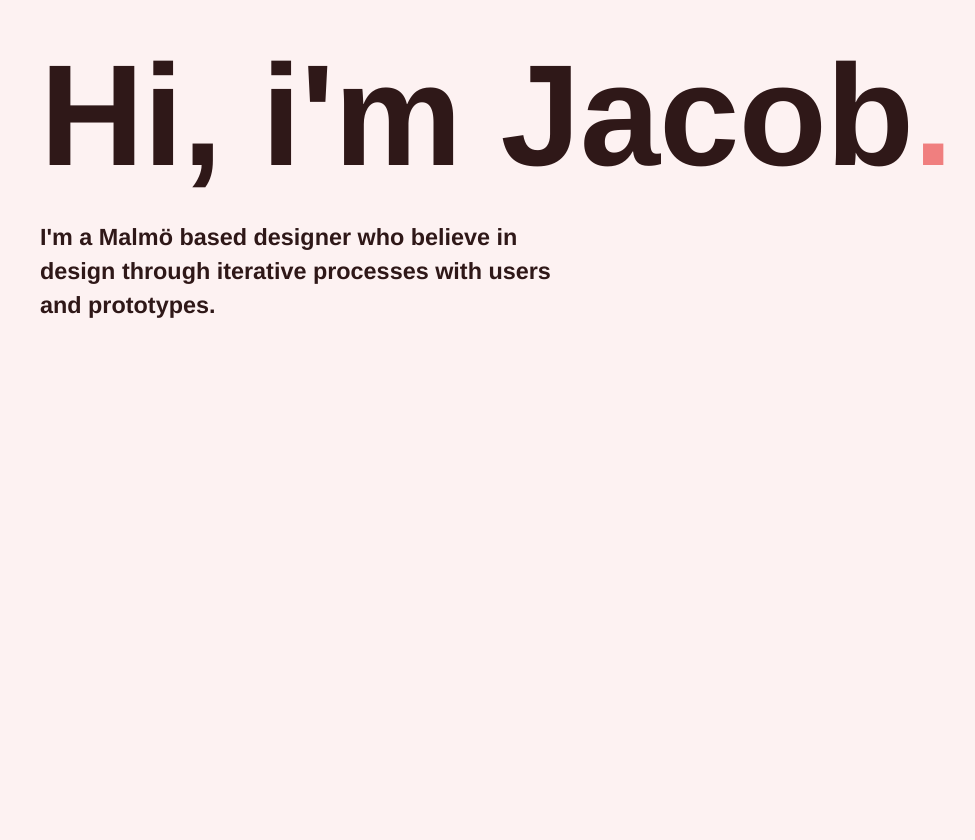
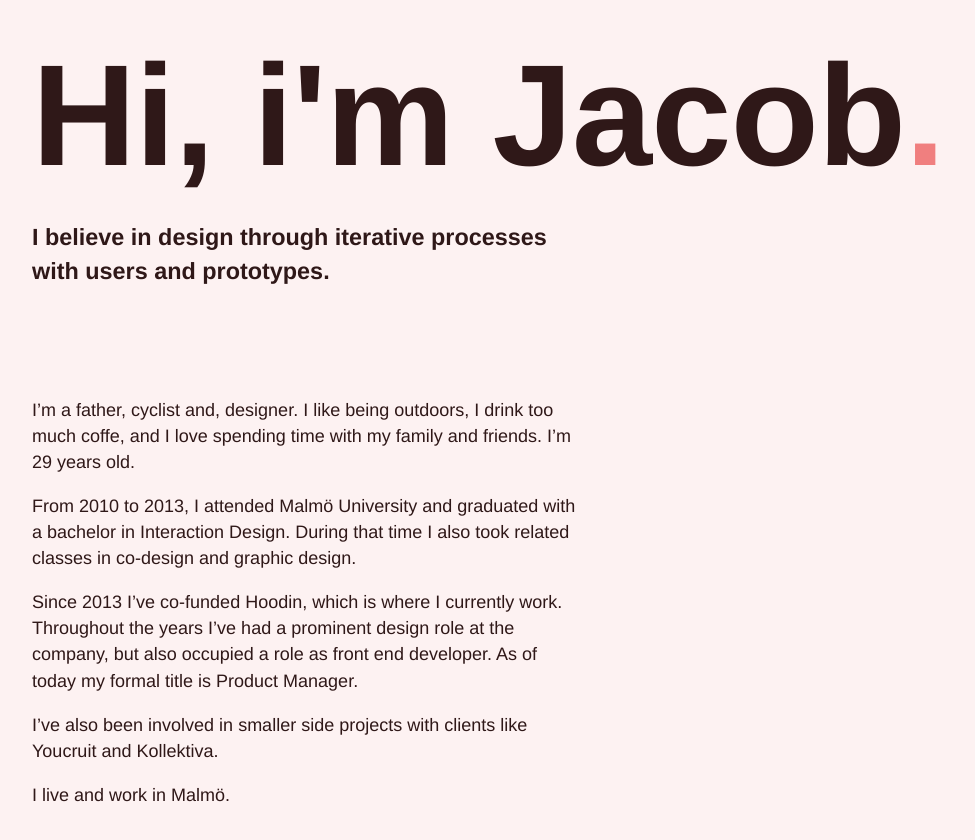
Before and after one commit to jacoblindstrm/jacobsvensson.github.io2, a website: page index.html in a window 1280 px wide. Shown: the part 348-1188 px from the top of the page, without its empty margins (38-1013 px from the left). Before the commit the page ends 800 px from the top, so only its background shows below. Drawn offline with Linux system fonts and the light colour scheme; a web font is replaced by a local one.

Commit message:
no message

```diff
--- a/index.html
+++ b/index.html
@@ -56,6 +56,8 @@
             html,
             body {
                 font-size: 112.5%;
+                margin: 0;
+                padding: 0;
             }
 
             body {
@@ -65,6 +67,10 @@
                 box-sizing: border-box;
                 padding: 0 1rem;
                 kerning: auto;
+            }
+
+            section {
+                margin-bottom: 10vh;
             }
 
             @media (min-width: 700px) {
@@ -81,8 +87,26 @@
                 max-width: var(--maxWidth);
             }
 
+            p + p {
+                text-indent: 1rem;
+            }
+
+            @media (min-width: 768px) {
+                p + p {
+                    text-indent: 0;
+                    margin-top: 1rem;
+                }
+            }
+
             header {
                 margin-top: 45vh;
+                margin-bottom: 3rem;
+            }
+
+            @media (min-width: 768px) {
+                header {
+                    margin-bottom: 6rem;
+                }
             }
 
             header h1 {
@@ -127,12 +151,35 @@
         </style>
     </head>
     <body>
-        <header class="introduction">
-            <h1>Hi, i'm Jacob</h1>
-            <p>I'm a Malmö based designer who believe in design through iterative processes with users and&nbsp;prototypes.</p>
-        </header>
+        <section>
+            <header class="introduction">
+                <h1>Hi, i'm Jacob</h1>
+                <p>I believe in design through iterative processes with users and&nbsp;prototypes.</p>
+            </header>
+            <p>I’m a father, cyclist and, designer. I like being outdoors, I drink too much coffe, and I love spending time with my
+            family and friends. I’m 29 years old.</p>
+
+            <p>From 2010 to 2013, I attended Malmö University and graduated with a bachelor in Interaction Design. During that time I
+            also took related classes in co-design and graphic design.</p>
+
+            <p>Since 2013 I’ve co-funded Hoodin, which is where I currently work. Throughout the years I’ve had a prominent design
+            role at the company, but also occupied a role as front end developer. As of today my formal title is Product Manager.</p>
+
+            <p>I’ve also been involved in smaller side projects with clients like Youcruit and Kollektiva.</p>
+
+            <p>I live and work in Malmö.</p>
+        </section>
 
         <link rel="stylesheet" href="https://use.typekit.net/hhb3mgk.css">
         <link rel="stylesheet" href="assets/styles/main.css">
+        <!-- Global site tag (gtag.js) - Google Analytics -->
+        <script async src="https://www.googletagmanager.com/gtag/js?id=UA-21886787-1"></script>
+        <script>
+            window.dataLayer = window.dataLayer || [];
+            function gtag() { dataLayer.push(arguments); }
+            gtag('js', new Date());
+
+            gtag('config', 'UA-21886787-1');
+        </script>
     </body>
 </html>
```
Also changed, not shown: humans.txt (+12 -5 lines), package.json (added, +22 -0 lines), 1 other file.
